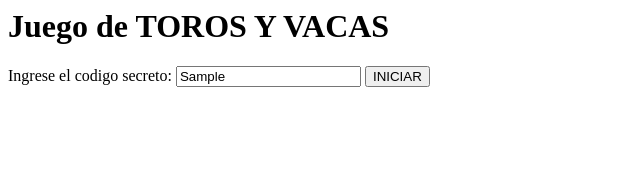
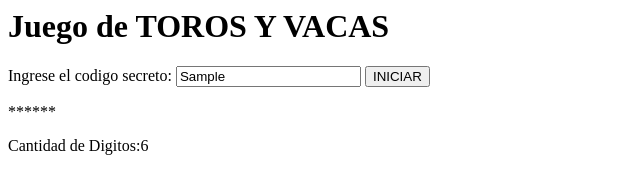
Before and after one commit to SandraMamani/Examen2, a website built with Parcel: page index.html in a window 1280 px wide. Both pictures are taken after typing "Sample" into the empty fields and a click on the input "INICIAR". Shown: the whole page, without its empty margins (0-640 px from the left). Built offline with nearby package versions, Linux system fonts and the light colour scheme.

Commit message:
Iniciando interfaz de usuario parte 2

```diff
--- a/index.html
+++ b/index.html
@@ -7,6 +7,7 @@
       <input type="submit" value="INICIAR" />
     </form>
     <div id="resultado-div"></div>
+    <div id="contar"></div>
 
     <script type="module" src="./src/presenter.js"></script>
   </body>
--- a/src/presenter.js
+++ b/src/presenter.js
@@ -1,13 +1,16 @@
-import convertirCodigoSecreto from "./convertirCodigoSecreto.js";
+import Juego from "./convertirCodigoSecreto.js";
 
 const codigo_imput = document.querySelector("#codigosecreto");
 const form = document.querySelector("#Juego-form");
 const div = document.querySelector("#resultado-div");
+const div2 = document.querySelector("#contar");
 
 
 form.addEventListener("submit", (event) => {
     event.preventDefault();
-    const codigosecreto= convertirCodigoSecreto(codigo_imput.value);
+    const jugar = new Juego();
+    const codigosecreto= jugar.convertirCodigoSecreto(codigo_imput.value);
+    const contar = jugar.contarCantidadDeDigitos(codigo_imput.value);
     div.innerHTML = "<p>" + codigosecreto + "</p>";
-
-  });
+    div2.innerHTML = "<p>" + "Cantidad de Digitos:" + contar + "</p>";
+});
```
